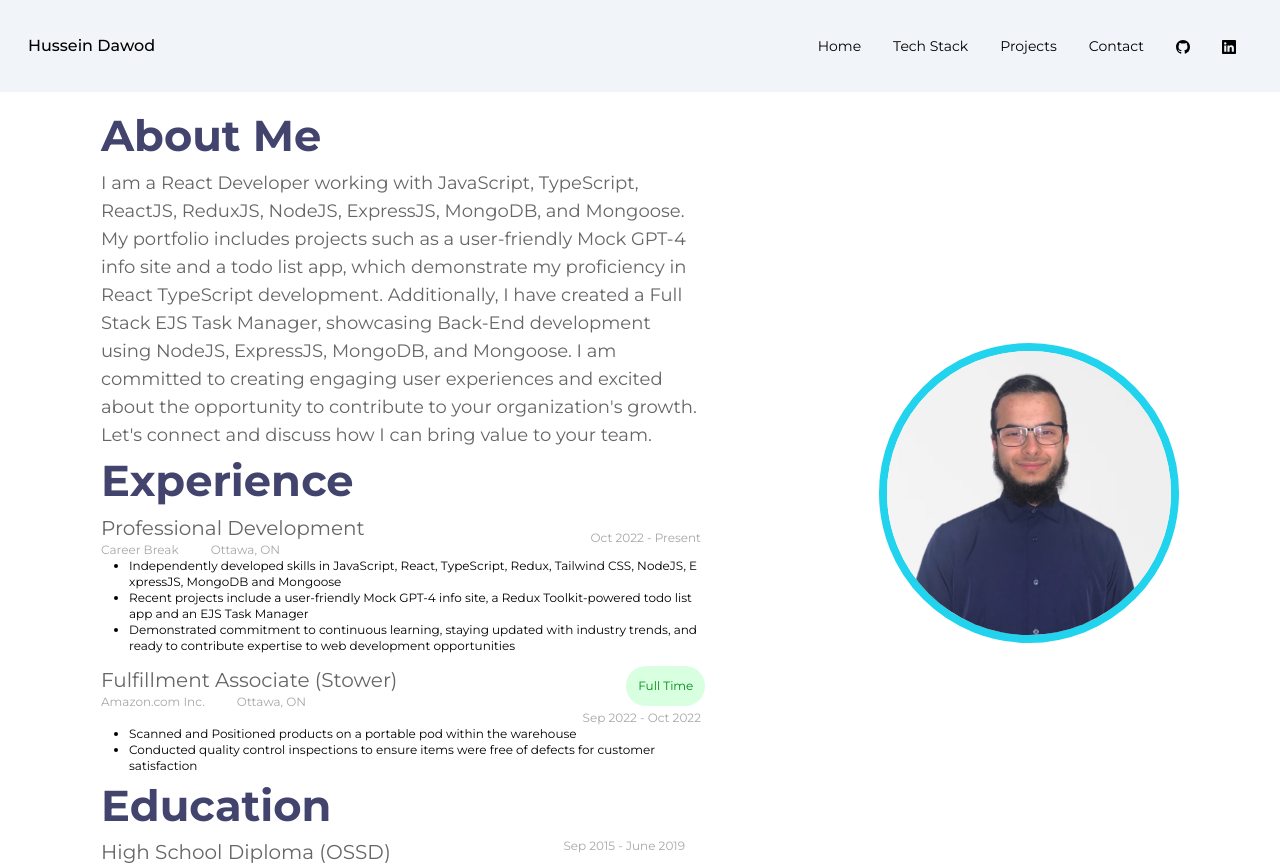
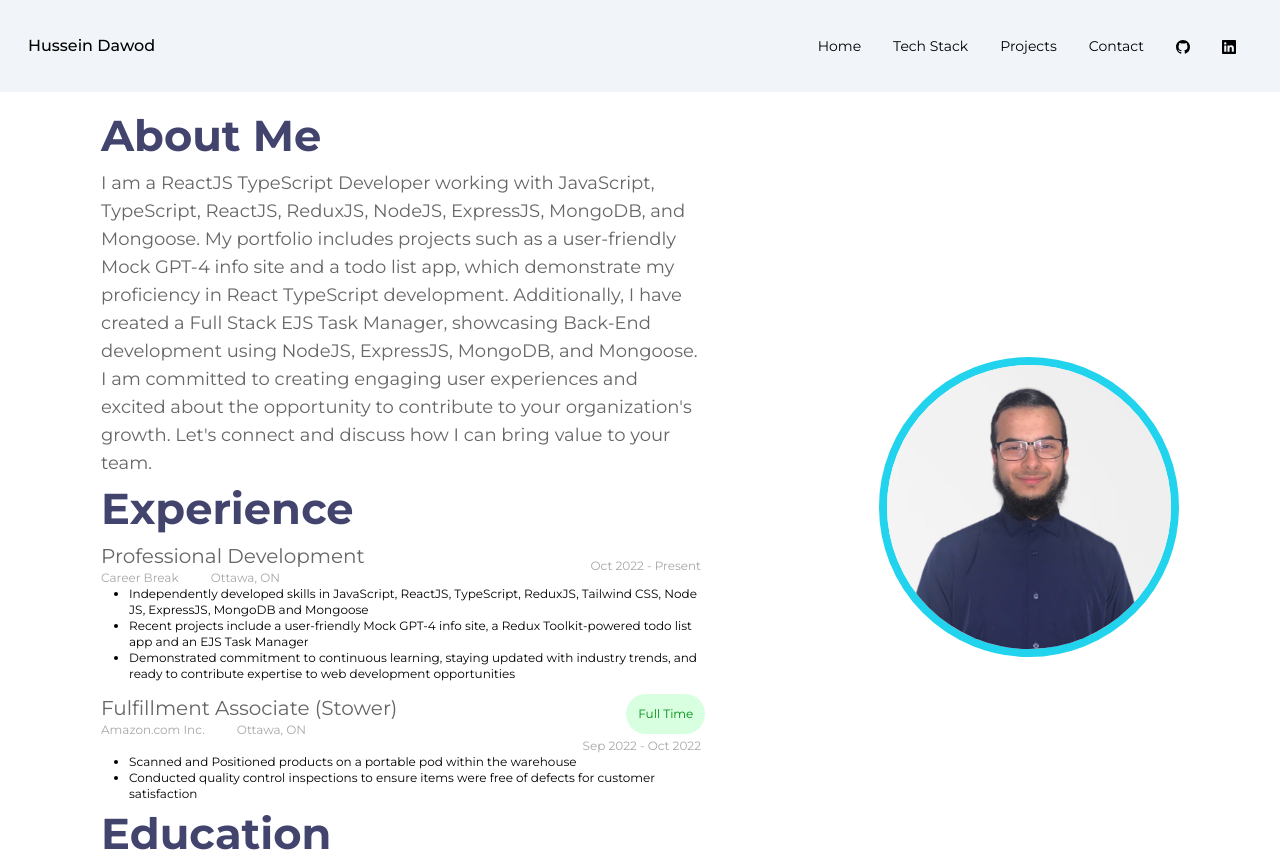
Before and after one commit to hdawod1/hussein-dawod-portfolio-website, a React (Vite) app: page / in a window 1280 px wide. Shown: the top 865 px of the page. Built offline with nearby package versions, Linux system fonts and the light colour scheme.

Commit message:
Update Home.tsx

```diff
--- a/src/pages/Home.tsx
+++ b/src/pages/Home.tsx
@@ -7,7 +7,7 @@ const Home: React.FC = () => {
             <div className='lg:w-[600px] w-auto'>
                 <div className='text-left lg:mr-0'>
                     <h1 className='text-[2.7rem] text-[#42446E] font-bold'>About Me</h1>
-                    <p className='text-lg text-[#666666] font-normal'>I am a React Developer working with JavaScript, TypeScript, ReactJS, ReduxJS, NodeJS, ExpressJS, MongoDB, and Mongoose. My portfolio includes projects such as a user-friendly Mock GPT-4 info site and a todo list app, which demonstrate my proficiency in React TypeScript development. Additionally, I have created a Full Stack EJS Task Manager, showcasing Back-End development using NodeJS, ExpressJS, MongoDB, and Mongoose. I am committed to creating engaging user experiences and excited about the opportunity to contribute to your organization's growth. Let's connect and discuss how I can bring value to your team.</p>
+                    <p className='text-lg text-[#666666] font-normal'>I am a ReactJS TypeScript Developer working with JavaScript, TypeScript, ReactJS, ReduxJS, NodeJS, ExpressJS, MongoDB, and Mongoose. My portfolio includes projects such as a user-friendly Mock GPT-4 info site and a todo list app, which demonstrate my proficiency in React TypeScript development. Additionally, I have created a Full Stack EJS Task Manager, showcasing Back-End development using NodeJS, ExpressJS, MongoDB, and Mongoose. I am committed to creating engaging user experiences and excited about the opportunity to contribute to your organization's growth. Let's connect and discuss how I can bring value to your team.</p>
                 </div>
                 <div>
                     <h1 className='text-[2.7rem] text-[#42446E] font-bold text-left'>Experience</h1>
@@ -26,7 +26,7 @@ const Home: React.FC = () => {
 
                         </div>
                         <ul className='text-left ml-4 lg:ml-7 list-disc text-xs'>
-                            <li className='break-all'>Independently developed skills in JavaScript, React, TypeScript, Redux, Tailwind CSS, NodeJS, ExpressJS, MongoDB and Mongoose</li>
+                            <li className='break-all'>Independently developed skills in JavaScript, ReactJS, TypeScript, ReduxJS, Tailwind CSS, NodeJS, ExpressJS, MongoDB and Mongoose</li>
                             <li className='break-all'>Recent projects include a user-friendly Mock GPT-4 info site, a Redux Toolkit-powered todo list app and an EJS Task Manager</li>
                             <li className=''>Demonstrated commitment to continuous learning, staying updated with industry trends, and ready to contribute expertise to web development opportunities</li>
                         </ul>
```
